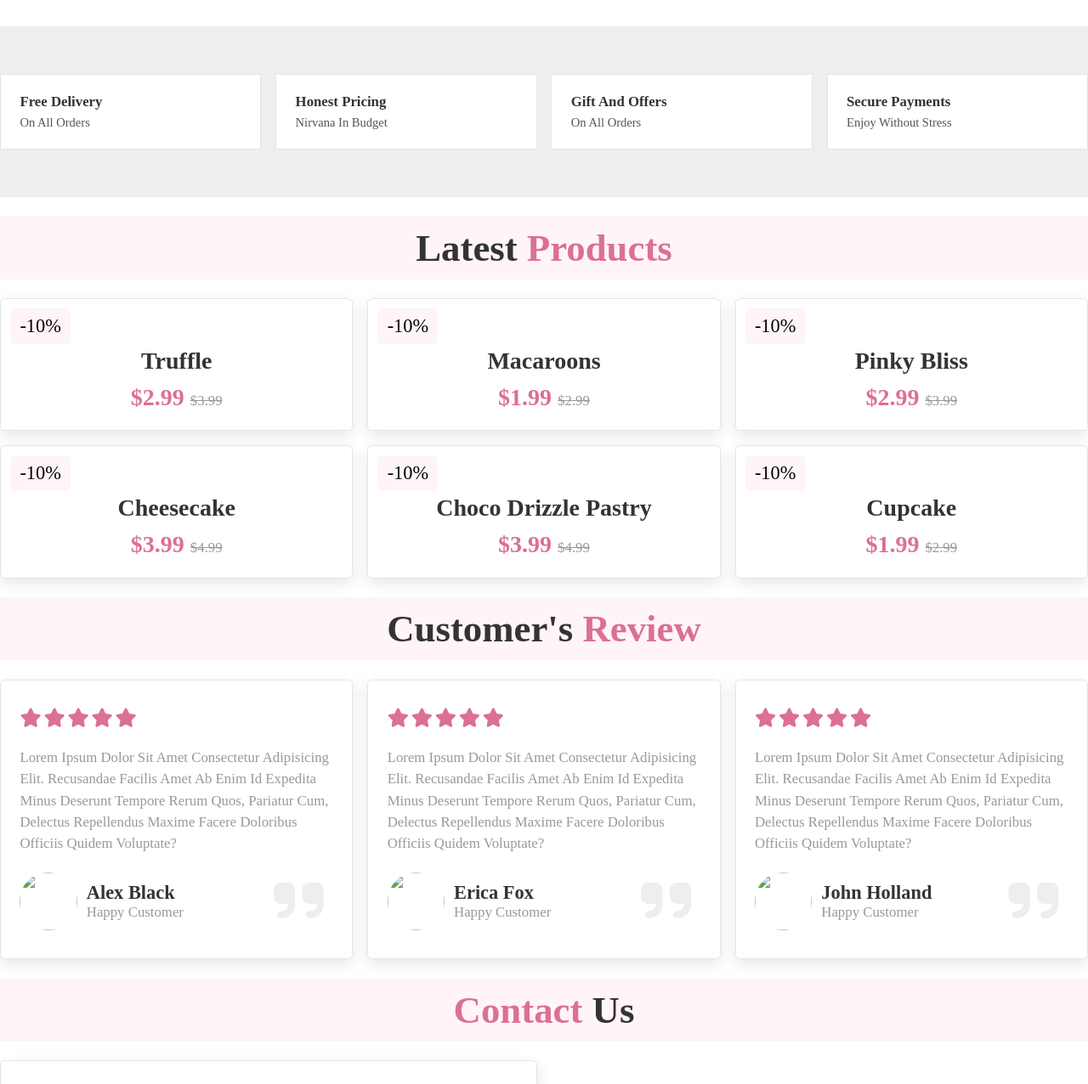
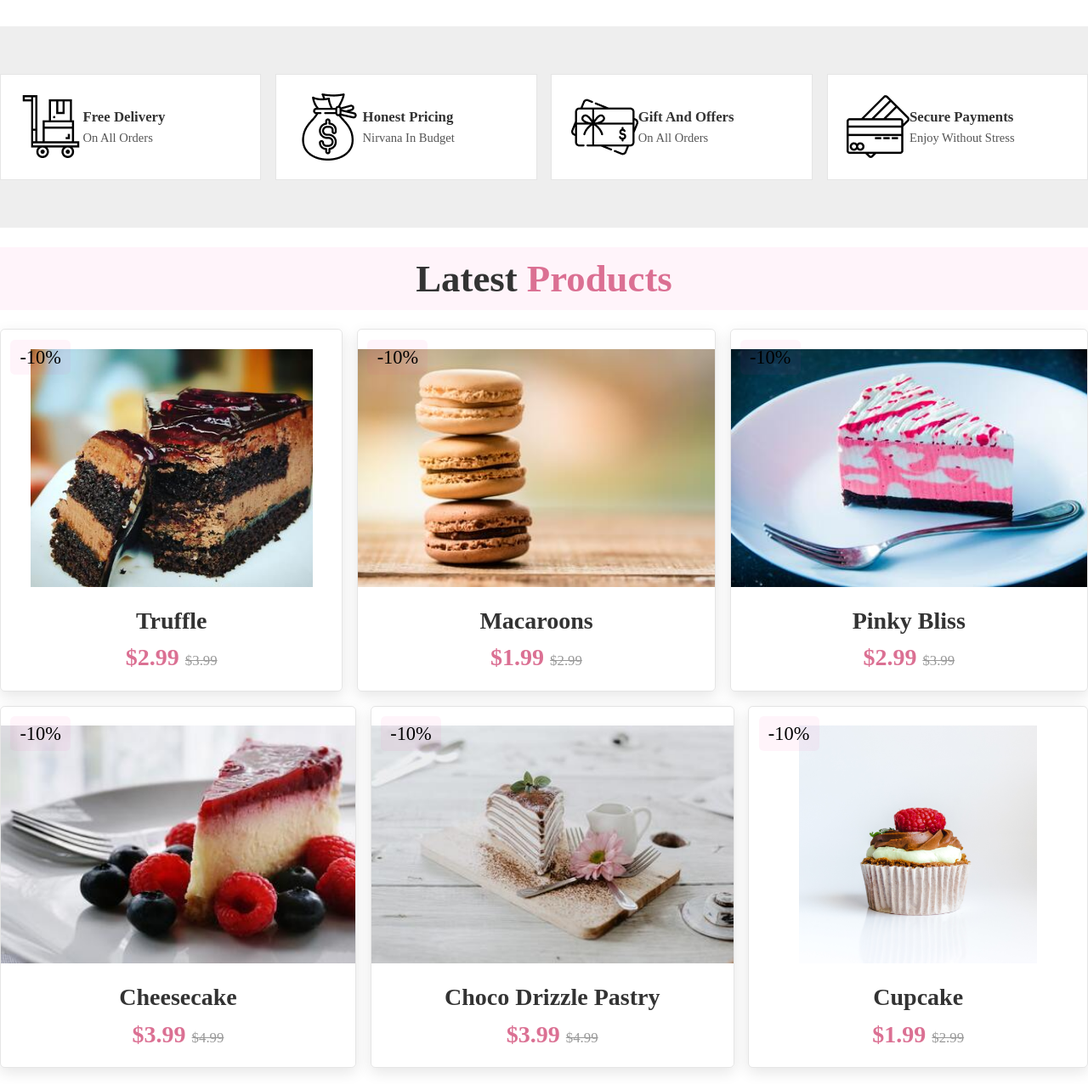
Before and after one commit to artham-vasu/Ecommerce-Website, a plain HTML site: page index.html in a window 1280 px wide. Shown: the part 1039-2315 px from the top of the page at 85% size. Drawn offline with Linux system fonts and the light colour scheme; the site is published under a folder, as on GitHub Pages, so addresses that start at the root find nothing.

Commit message:
Update index.html

```diff
--- a/index.html
+++ b/index.html
@@ -46,11 +46,11 @@
                     <input type="radio" name="r" id="r3">
                     <input type="radio" name="r" id="r4">
                     <input type="radio" name="r" id="r5">
-                    <div class="slide s1"><img src="/img/9.jpg" alt=""></div>
-                    <div class="slide"><img src="/img/2.jpg" alt=""></div>
-                    <div class="slide"><img src="/img/3.jpg" alt=""></div>
-                    <div class="slide"><img src="/img/4.jpg" alt=""></div>
-                    <div class="slide"><img src="/img/1.jpg" alt=""></div>
+                    <div class="slide s1"><img src="img/9.jpg" alt=""></div>
+                    <div class="slide"><img src="img/2.jpg" alt=""></div>
+                    <div class="slide"><img src="img/3.jpg" alt=""></div>
+                    <div class="slide"><img src="img/4.jpg" alt=""></div>
+                    <div class="slide"><img src="img/1.jpg" alt=""></div>
                 </div>
 
 
@@ -72,7 +72,7 @@
         <div class="row">
 
             <div class="videocs">
-                <video src="/img/v1.mp4" loop autoplay muted></video>
+                <video src="img/v1.mp4" loop autoplay muted></video>
                 <!-- <h3>Best Sellers</h3> -->
             </div>
             <div class="content">
@@ -91,28 +91,28 @@
     <section class="iconsc">
 
         <div class="icons">
-            <img src="/img/icon-1.png" alt="">
+            <img src="img/icon-1.png" alt="">
             <div class="info">
                 <h3>Free Delivery</h3>
                 <span>on all orders</span>
             </div>
             </div>
             <div class="icons">
-                <img src="/img/icon-2.png" alt="">
+                <img src="img/icon-2.png" alt="">
                 <div class="info">
                     <h3>Honest Pricing</h3>
                     <span>nirvana in budget</span>
                 </div>
             </div>
             <div class="icons">
-                <img src="/img/icon-3.png" alt="">
+                <img src="img/icon-3.png" alt="">
                 <div class="info">
                     <h3>Gift and Offers</h3>
                     <span>on all orders</span>
                 </div>
             </div>
             <div class="icons">
-                <img src="/img/icon-4.png" alt="">
+                <img src="img/icon-4.png" alt="">
                 <div class="info">
                     <h3>Secure Payments</h3>
                     <span>enjoy without stress</span>
@@ -128,7 +128,7 @@
             <div class="box">
                 <span class="discount">-10%</span>
                 <div class="image" id="tr">
-                    <img src="/img/Truffle.jpg" alt="">
+                    <img src="img/Truffle.jpg" alt="">
                     <div class="icons">
                         <a href="#" class="fas fa-heart"></a>
                         <a href="#" class="cart-btn">add to cart</a>
@@ -143,7 +143,7 @@
             <div class="box">
                 <span class="discount">-10%</span>
                 <div class="image">
-                    <img src="/img/Macroons.jpg" alt="">
+                    <img src="img/Macroons.jpg" alt="">
                     <div class="icons">
                         <a href="#" class="fas fa-heart"></a>
                         <a href="#" class="cart-btn">add to cart</a>
@@ -158,7 +158,7 @@
             <div class="box">
                 <span class="discount">-10%</span>
                 <div class="image">
-                    <img src="/img/Pinky Bliss.jpg" alt="">
+                    <img src="img/Pinky Bliss.jpg" alt="">
                     <div class="icons">
                         <a href="#" class="fas fa-heart"></a>
                         <a href="#" class="cart-btn">add to cart</a>
@@ -173,7 +173,7 @@
             <div class="box" id="p">
                 <span class="discount">-10%</span>
                 <div class="image">
-                    <img src="/img/Cheesecake.jpg" alt="">
+                    <img src="img/Cheesecake.jpg" alt="">
                     <div class="icons">
                         <a href="#" class="fas fa-heart"></a>
                         <a href="#" class="cart-btn">add to cart</a>
@@ -188,7 +188,7 @@
             <div class="box">
                 <span class="discount">-10%</span>
                 <div class="image" >
-                    <img src="/img/Pastryy.jpg" alt="">
+                    <img src="img/Pastryy.jpg" alt="">
                     <div class="icons">
                         <a href="#" class="fas fa-heart"></a>
                         <a href="#" class="cart-btn">add to cart</a>
@@ -203,7 +203,7 @@
             <div class="box">
                 <span class="discount">-10%</span>
                 <div class="image">
-                    <img src="/img/cupcake.jpg" alt="">
+                    <img src="img/cupcake.jpg" alt="">
                     <div class="icons">
                         <a href="#" class="fas fa-heart"></a>
                         <a href="#" class="cart-btn">add to cart</a>
@@ -236,7 +236,7 @@
                 </div>
                 <p>Lorem ipsum dolor sit amet consectetur adipisicing elit. Recusandae facilis amet ab enim id expedita minus deserunt tempore rerum quos, pariatur cum, delectus repellendus maxime facere doloribus officiis quidem voluptate?</p>
                 <div class="user">
-                    <img src="/img/pic-1.png" alt="">
+                    <img src="img/pic-1.png" alt="">
                     <div class="user-info">
                         <h3>Alex Black</h3>
                         <span>Happy Customer</span>
@@ -255,7 +255,7 @@
                 </div>
                 <p>Lorem ipsum dolor sit amet consectetur adipisicing elit. Recusandae facilis amet ab enim id expedita minus deserunt tempore rerum quos, pariatur cum, delectus repellendus maxime facere doloribus officiis quidem voluptate?</p>
                 <div class="user">
-                    <img src="/img/pic-2.png" alt="">
+                    <img src="img/pic-2.png" alt="">
                     <div class="user-info">
                         <h3>Erica Fox</h3>
                         <span>Happy Customer</span>
@@ -274,7 +274,7 @@
                 </div>
                 <p>Lorem ipsum dolor sit amet consectetur adipisicing elit. Recusandae facilis amet ab enim id expedita minus deserunt tempore rerum quos, pariatur cum, delectus repellendus maxime facere doloribus officiis quidem voluptate?</p>
                 <div class="user">
-                    <img src="/img/pic-3.png" alt="">
+                    <img src="img/pic-3.png" alt="">
                     <div class="user-info">
                         <h3>John Holland</h3>
                         <span>Happy Customer</span>
@@ -301,7 +301,7 @@
             </form>
 
             <div class="image">
-                <img src="/img/contact-img.svg" alt="">
+                <img src="img/contact-img.svg" alt="">
             </div>
 
         </div>
@@ -345,7 +345,7 @@
                 <a href="#">+123-456-7890</a>
                 <a href="#">example@gmail.com</a>
                 <a href="#">mumbai, india - 400104</a>
-                <img src="/img/payment.png" alt="">
+                <img src="img/payment.png" alt="">
             </div>
 
         </div>
```
